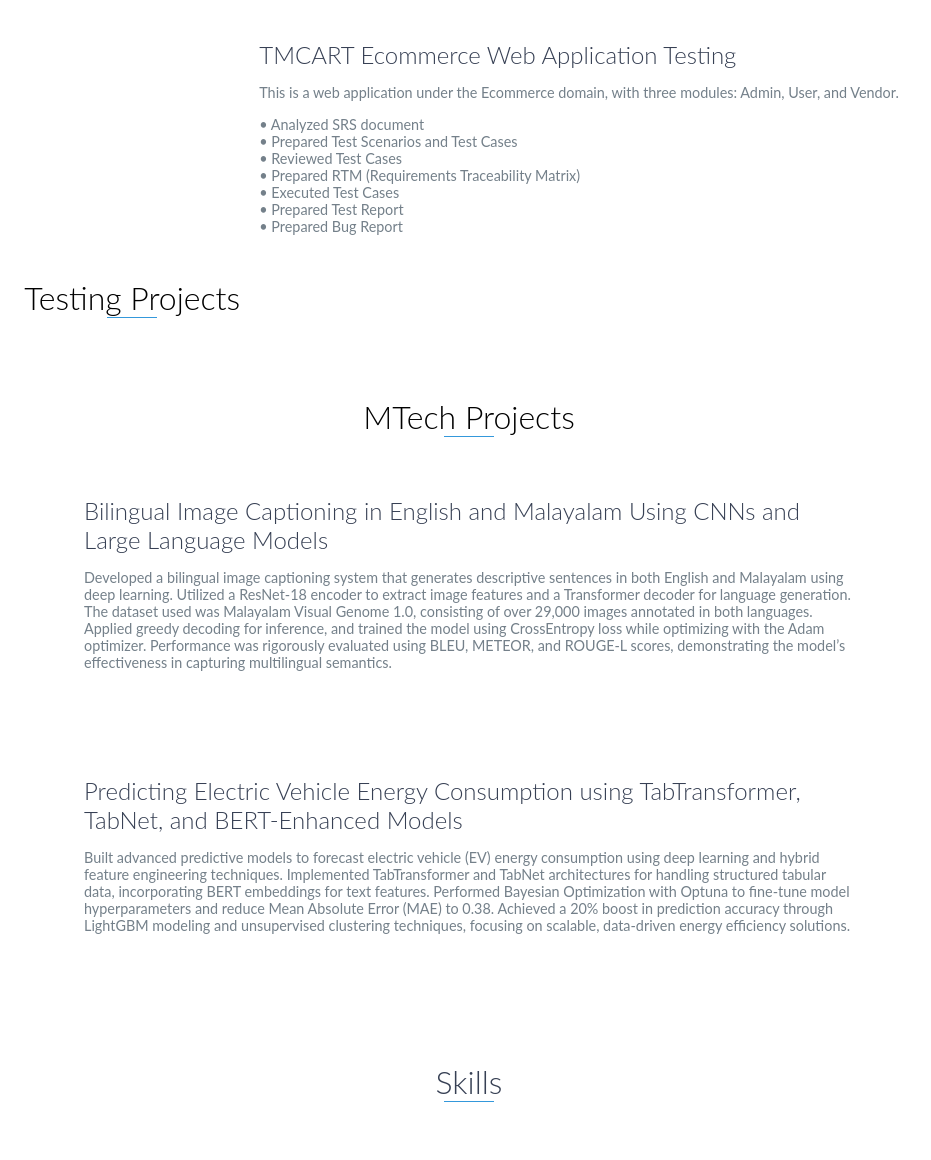
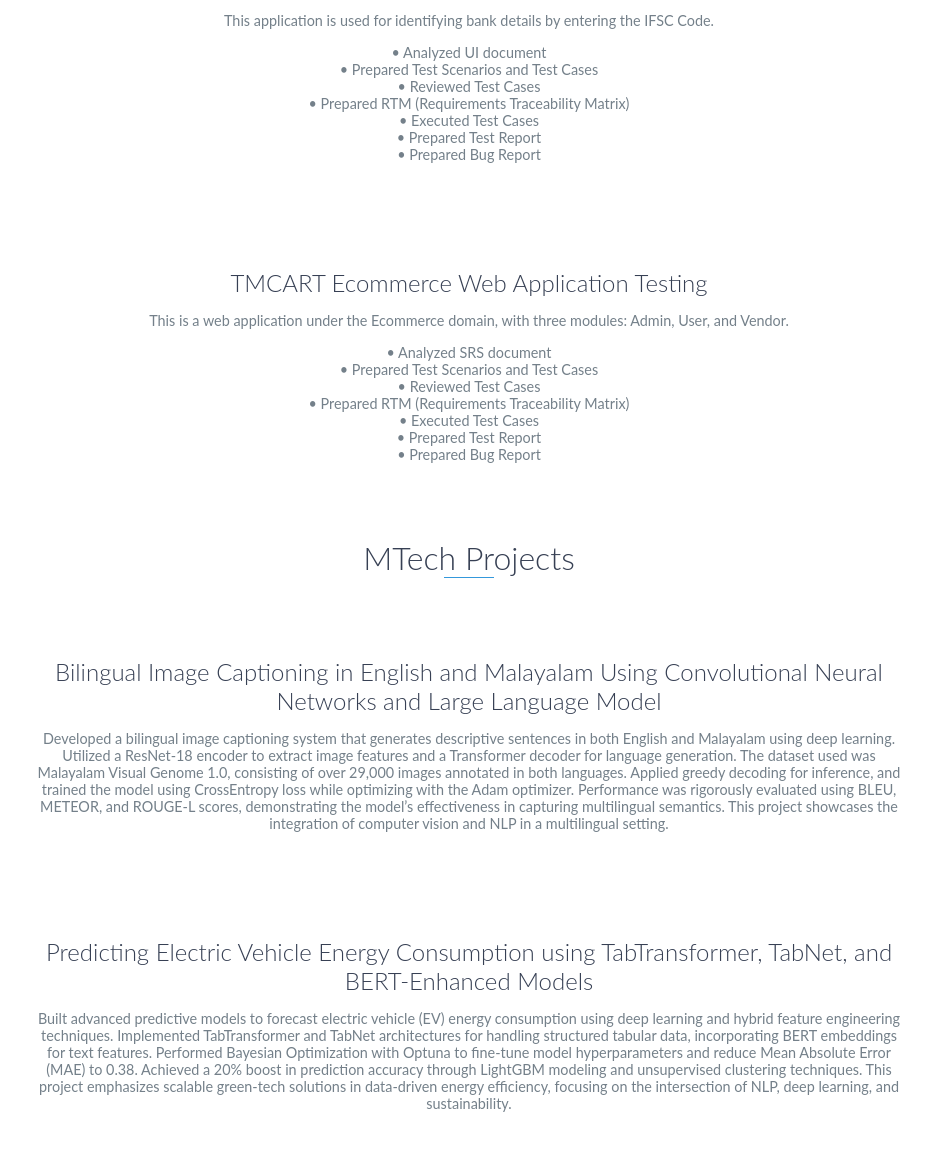
Before and after one commit to amalmk47/Amal_MK.github.io, a website: page index.html in a window 1280 px wide. Shown: the part 1866-3026 px from the top of the page, without its empty margins (171-1102 px from the left). Drawn offline with Linux system fonts and the light colour scheme.

Commit message:
Update index.html

```diff
--- a/index.html
+++ b/index.html
@@ -52,7 +52,7 @@
     </div>
   </section>
 
-<!--   <section id="projects">
+  <section id="projects">
     <h2 class="heading">Projects</h2><br>
     <h2 class="heading">Testing Projects</h2>
     <div class="project no-image">
@@ -98,65 +98,7 @@
         <p>Built advanced predictive models to forecast electric vehicle (EV) energy consumption using deep learning and hybrid feature engineering techniques. Implemented TabTransformer and TabNet architectures for handling structured tabular data, incorporating BERT embeddings for text features. Performed Bayesian Optimization with Optuna to fine-tune model hyperparameters and reduce Mean Absolute Error (MAE) to 0.38. Achieved a 20% boost in prediction accuracy through LightGBM modeling and unsupervised clustering techniques. This project emphasizes scalable green-tech solutions in data-driven energy efficiency, focusing on the intersection of NLP, deep learning, and sustainability.</p>
       </div>
     </div>
-  </section> -->
-  <section id="testing-projects" style="text-align: center;">
-  <h2 class="heading">Testing Projects</h2>
-
-  <div style="display: inline-block; text-align: left; max-width: 800px;">
-    <div class="project no-image">
-      <div class="project-info">
-        <h3>BANK IFSC CODE Application Testing</h3>
-        <p>This application is used for identifying bank details by entering the IFSC Code.</p>
-        <p>
-          • Analyzed UI document<br>
-          • Prepared Test Scenarios and Test Cases<br>
-          • Reviewed Test Cases<br>
-          • Prepared RTM (Requirements Traceability Matrix)<br>
-          • Executed Test Cases<br>
-          • Prepared Test Report<br>
-          • Prepared Bug Report
-        </p>
-      </div>
-    </div>
-
-    <div class="project no-image">
-      <div class="project-info">
-        <h3>TMCART Ecommerce Web Application Testing</h3>
-        <p>This is a web application under the Ecommerce domain, with three modules: Admin, User, and Vendor.</p>
-        <p>
-          • Analyzed SRS document<br>
-          • Prepared Test Scenarios and Test Cases<br>
-          • Reviewed Test Cases<br>
-          • Prepared RTM (Requirements Traceability Matrix)<br>
-          • Executed Test Cases<br>
-          • Prepared Test Report<br>
-          • Prepared Bug Report
-        </p>
-      </div>
-    </div>
-  </div>
-</section>
-
-<!-- New Section for MTech Projects -->
-<section id="mtech-projects" style="text-align: center; margin-top: 50px;">
-  <h2 class="heading">MTech Projects</h2>
-
-  <div style="display: inline-block; text-align: left; max-width: 800px;">
-    <div class="project no-image">
-      <div class="project-info">
-        <h3>Bilingual Image Captioning in English and Malayalam Using CNNs and Large Language Models</h3>
-        <p>Developed a bilingual image captioning system that generates descriptive sentences in both English and Malayalam using deep learning. Utilized a ResNet-18 encoder to extract image features and a Transformer decoder for language generation. The dataset used was Malayalam Visual Genome 1.0, consisting of over 29,000 images annotated in both languages. Applied greedy decoding for inference, and trained the model using CrossEntropy loss while optimizing with the Adam optimizer. Performance was rigorously evaluated using BLEU, METEOR, and ROUGE-L scores, demonstrating the model’s effectiveness in capturing multilingual semantics.</p>
-      </div>
-    </div>
-
-    <div class="project no-image">
-      <div class="project-info">
-        <h3>Predicting Electric Vehicle Energy Consumption using TabTransformer, TabNet, and BERT-Enhanced Models</h3>
-        <p>Built advanced predictive models to forecast electric vehicle (EV) energy consumption using deep learning and hybrid feature engineering techniques. Implemented TabTransformer and TabNet architectures for handling structured tabular data, incorporating BERT embeddings for text features. Performed Bayesian Optimization with Optuna to fine-tune model hyperparameters and reduce Mean Absolute Error (MAE) to 0.38. Achieved a 20% boost in prediction accuracy through LightGBM modeling and unsupervised clustering techniques, focusing on scalable, data-driven energy efficiency solutions.</p>
-      </div>
-    </div>
-  </div>
-</section>
+  </section>
 
 
   <section id="skills">
```
